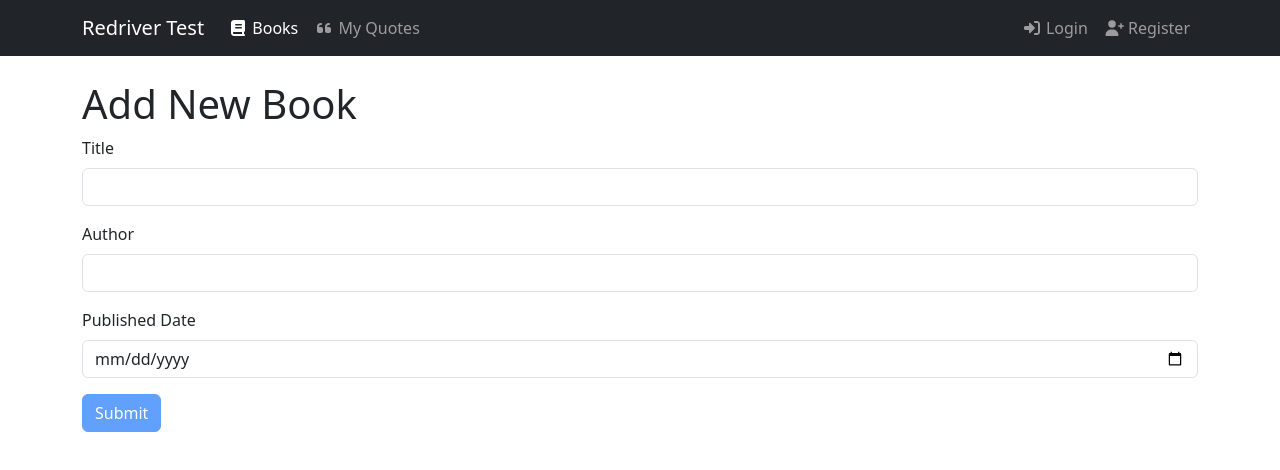
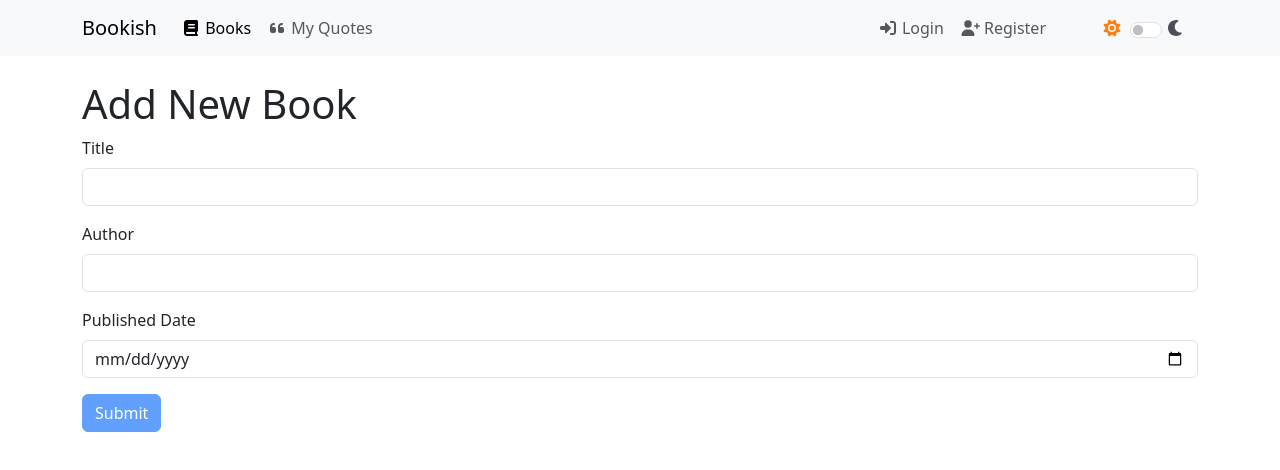
Before and after one commit to Noragiri/rr-interview-website-frontend, an Angular app in the folder my-app/: page /books/new in a window 1280 px wide. Shown: the top 470 px of the page. Built offline with nearby package versions, Linux system fonts and the light colour scheme.

Commit message:
add theme toggle functionality and enhance navigation with dark mode support

```diff
--- a/my-app/src/app/components/book-list/book-list.html
+++ b/my-app/src/app/components/book-list/book-list.html
@@ -1,36 +1,40 @@
 <div class="container mt-4">
-  <h1>Books</h1>
-  <a routerLink="/books/new" class="btn btn-primary mb-3">
-    <fa-icon [icon]="faPlus"></fa-icon> Add New Book
-  </a>
-  @if (books.length > 0) {
-    <table class="table table-striped">
-      <thead>
-        <tr>
-          <th>Title</th>
-          <th>Author</th>
-          <th>Published Date</th>
-        </tr>
-      </thead>
-      <tbody>
-        @for (book of books; track book.id) {
-          <tr>
-            <td>{{ book.title }}</td>
-            <td>{{ book.author }}</td>
-            <td>{{ book.publishedDate | date }}</td>
-            <td>
-              <a [routerLink]="['/books/edit', book.id]" class="btn btn-sm btn-secondary">
+  <div class="d-flex justify-content-between align-items-center mb-4">
+    <h1>Books</h1>
+    @if (isLoggedIn) {
+      <a routerLink="/books/new" class="btn btn-primary">
+        <fa-icon [icon]="faPlus"></fa-icon> Add New Book
+      </a>
+    }
+  </div>
+
+  @if (books.length === 0) {
+    <p class="text-muted">No books yet. Add one to get started.</p>
+  }
+
+  <div class="row row-cols-1 row-cols-md-2 row-cols-lg-3 g-4">
+    @for (book of books; track book.id) {
+      <div class="col">
+        <div class="card h-100 shadow-sm">
+          <div class="card-body">
+            <h5 class="card-title">{{ book.title }}</h5>
+            <h6 class="card-subtitle mb-2 text-muted">{{ book.author }}</h6>
+            <p class="card-text">
+              <small class="text-muted">{{ book.publishedDate | date }}</small>
+            </p>
+          </div>
+          @if (isLoggedIn) {
+            <div class="card-footer bg-transparent d-flex justify-content-end gap-2">
+              <a [routerLink]="['/books/edit', book.id]" class="btn btn-sm btn-outline-secondary">
                 <fa-icon [icon]="faEdit"></fa-icon> Edit
               </a>
-              <button (click)="onDelete(book.id)" class="btn btn-sm btn-danger">
+              <button (click)="onDelete(book.id)" class="btn btn-sm btn-outline-danger">
                 <fa-icon [icon]="faTrash"></fa-icon> Delete
               </button>
-            </td>
-          </tr>
-        }
-      </tbody>
-    </table>
-  } @else {
-    <p>No books yet.</p>
-  }
+            </div>
+          }
+        </div>
+      </div>
+    }
+  </div>
 </div>
--- a/my-app/src/app/components/book-list/book-list.ts
+++ b/my-app/src/app/components/book-list/book-list.ts
@@ -5,6 +5,7 @@ import { DatePipe } from '@angular/common';
 import { RouterLink } from '@angular/router';
 import { FontAwesomeModule } from '@fortawesome/angular-fontawesome';
 import { faPlus, faEdit, faTrash } from '@fortawesome/free-solid-svg-icons';
+import { AuthService } from '../../services/auth';
 
 @Component({
   selector: 'app-book-list',
@@ -18,8 +19,14 @@ export class BookListComponent implements OnInit {
   faPlus = faPlus;
   faEdit = faEdit;
   faTrash = faTrash;
-  constructor(private bookService: BookService) {}
+  constructor(
+    private bookService: BookService,
+    private authService: AuthService,
+  ) {}
 
+  get isLoggedIn(): boolean {
+    return this.authService.isLoggedIn();
+  }
   ngOnInit(): void {
     this.bookService.getBooks().subscribe({
       next: (data) => (this.books = data),
--- a/my-app/src/app/components/nav/nav.html
+++ b/my-app/src/app/components/nav/nav.html
@@ -1,6 +1,12 @@
-<nav class="navbar navbar-expand-lg navbar-dark bg-dark">
+<nav
+  class="navbar navbar-expand-lg"
+  [class.navbar-dark]="themeService.isDarkMode()"
+  [class.navbar-light]="!themeService.isDarkMode()"
+  [class.bg-dark]="themeService.isDarkMode()"
+  [class.bg-light]="!themeService.isDarkMode()"
+>
   <div class="container">
-    <a class="navbar-brand" routerLink="/books">Redriver Test</a>
+    <a class="navbar-brand" routerLink="/books">Bookish</a>
 
     <button
       class="navbar-toggler"
@@ -34,9 +40,7 @@
           </li>
         } @else {
           <li class="nav-item">
-            <a class="nav-link" routerLink="/login">
-              <fa-icon [icon]="faLogin"></fa-icon> Login
-            </a>
+            <a class="nav-link" routerLink="/login"> <fa-icon [icon]="faLogin"></fa-icon> Login </a>
           </li>
           <li class="nav-item">
             <a class="nav-link" routerLink="/register">
@@ -44,6 +48,28 @@
             </a>
           </li>
         }
+        <li class="nav-item d-flex align-items-center mx-2">
+          <div class="form-check form-switch d-flex align-items-center mb-0">
+            <fa-icon
+              [icon]="faSun"
+              class="me-1"
+              [style.color]="themeService.isDarkMode() ? '#f39c12' : '#fd7e14'"
+            ></fa-icon>
+            <input
+              class="form-check-input mx-1"
+              type="checkbox"
+              role="switch"
+              id="themeSwitch"
+              [checked]="themeService.isDarkMode()"
+              (change)="themeService.toggleTheme()"
+            />
+            <fa-icon
+              [icon]="faMoon"
+              class="me-1"
+              [style.color]="themeService.isDarkMode() ? '#adb5bd' : '#495057'"
+            ></fa-icon>
+          </div>
+        </li>
       </ul>
     </div>
   </div>
--- a/my-app/src/app/components/nav/nav.ts
+++ b/my-app/src/app/components/nav/nav.ts
@@ -7,8 +7,11 @@ import {
   faRightFromBracket,
   faRightToBracket,
   faUserPlus,
+  faSun,
+  faMoon,
 } from '@fortawesome/free-solid-svg-icons';
 import { AuthService } from '../../services/auth';
+import { ThemeService } from '../../services/theme';
 
 @Component({
   selector: 'app-nav',
@@ -23,10 +26,13 @@ export class NavComponent {
   faLogout = faRightFromBracket;
   faLogin = faRightToBracket;
   faRegister = faUserPlus;
+  faSun = faSun;
+  faMoon = faMoon;
 
   constructor(
     private authService: AuthService,
     private router: Router,
+    public themeService: ThemeService,
   ) {}
 
   get isLoggedIn(): boolean {
--- a/my-app/src/app/models/book.model.ts
+++ b/my-app/src/app/models/book.model.ts
@@ -1,5 +1,5 @@
 export interface Book {
-  id: number; // Required property for the book's unique identifier
+  id: number;
   title: string;
   author: string;
   publishedDate: string;
--- /dev/null
+++ b/my-app/src/app/services/theme.ts
@@ -0,0 +1,29 @@
+import { Injectable, signal } from '@angular/core';
+
+@Injectable({
+  providedIn: 'root',
+})
+export class ThemeService {
+  private storageKey = 'theme';
+  isDarkMode = signal<boolean>(this.getInitialTheme());
+
+  private getInitialTheme(): boolean {
+    const saved = localStorage.getItem(this.storageKey);
+    return saved === 'dark';
+  }
+
+  constructor() {
+    this.applyTheme(this.isDarkMode());
+  }
+
+  toggleTheme(): void {
+    const newValue = !this.isDarkMode();
+    this.isDarkMode.set(newValue);
+    this.applyTheme(newValue);
+    localStorage.setItem(this.storageKey, newValue ? 'dark' : 'light');
+  }
+
+  private applyTheme(isDark: boolean): void {
+    document.documentElement.setAttribute('data-bs-theme', isDark ? 'dark' : 'light');
+  }
+}
```
Also changed, not shown: 1 other file (tests, documents, lock files or other folders).
